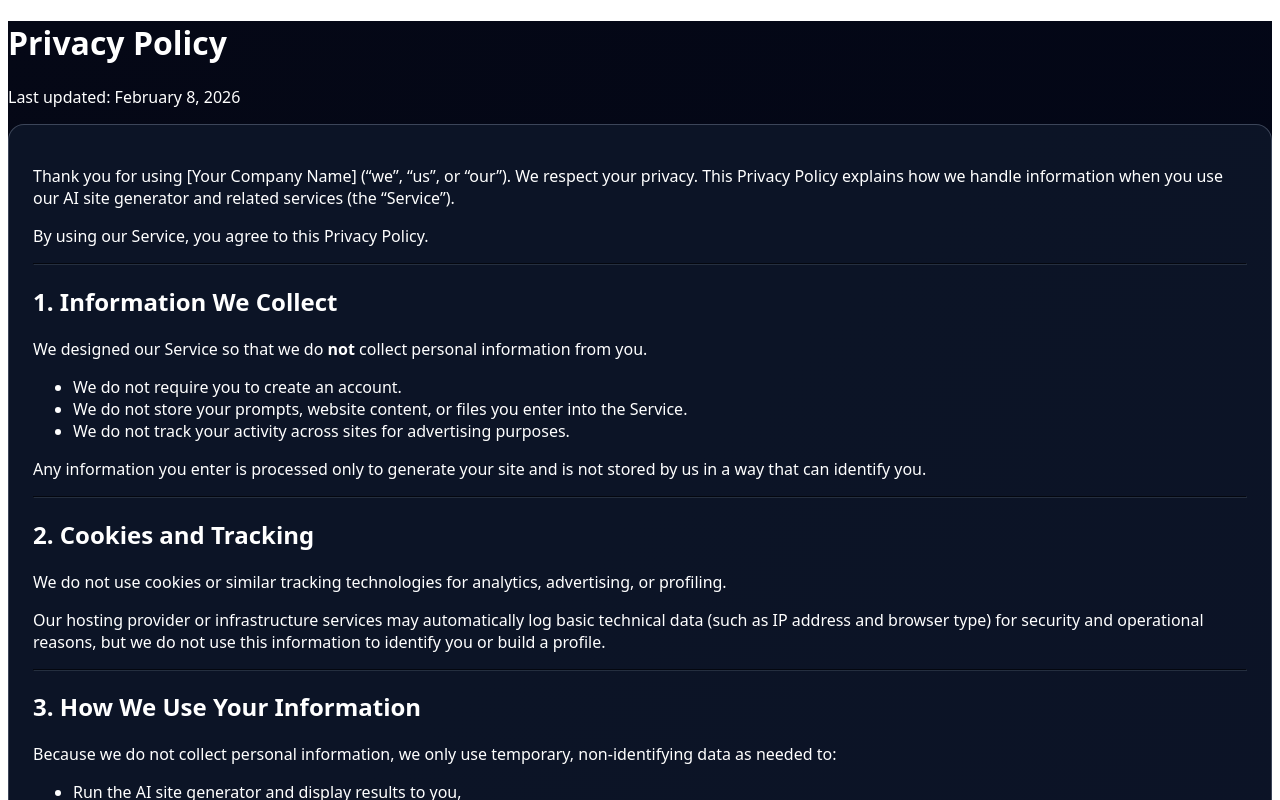
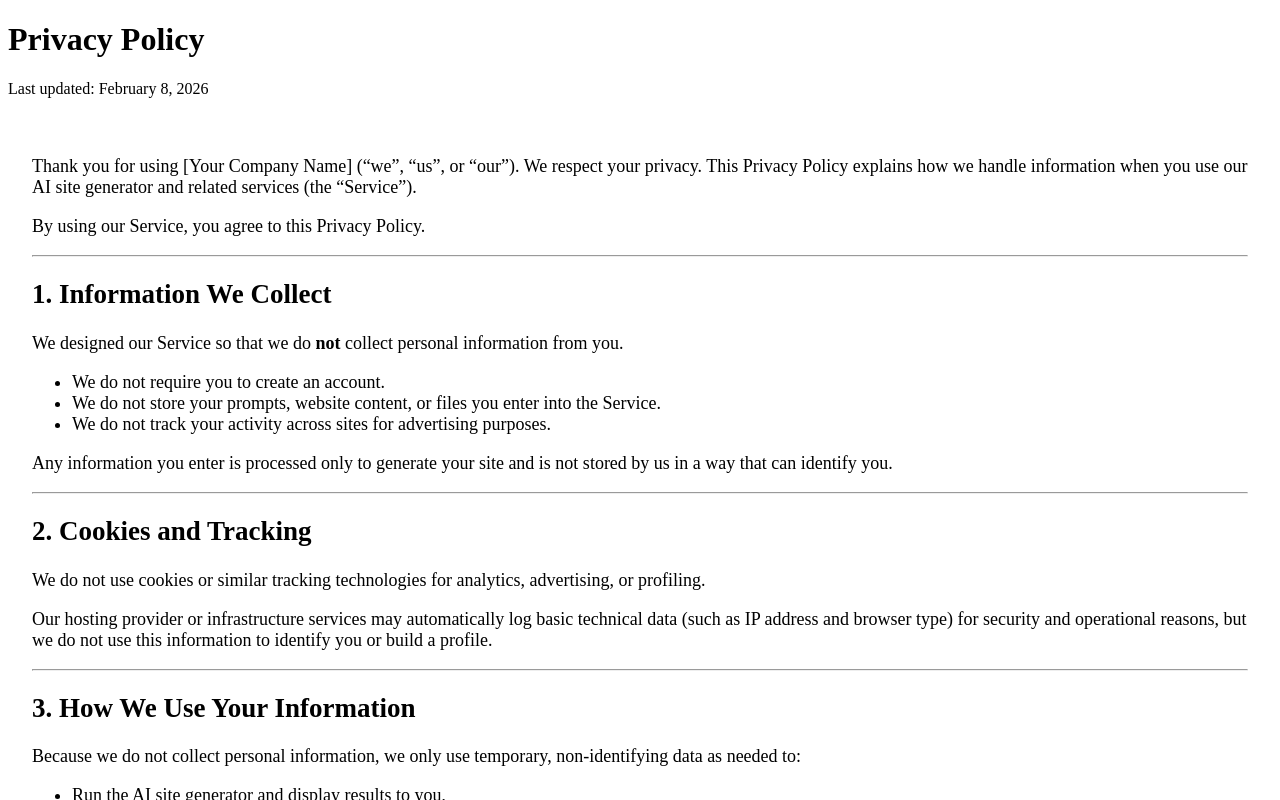
Before and after one commit to TopMyster/Forma, a React (Vite) app: page / in a window 1280 px wide. Both pictures are taken after a click on the button "Privacy Policy". Shown: the top 800 px of the page. Built offline with nearby package versions, Linux system fonts and the light colour scheme.

Commit message:
Refactor App component structure and privacy toggle

```diff
--- a/src/App.jsx
+++ b/src/App.jsx
@@ -73,55 +73,40 @@ You are an AI site generator. Follow these rules strictly:
     setResult("")
   }
 
+  // just toggles privacy vs main, no style changes
   function privacy() {
     setShowPrivacy((prev) => !prev)
   }
 
   return (
-    <div
-      style={{
-        minHeight: "100vh",
-        background: "linear-gradient(135deg, #050816, #020617)",
-        color: "white",
-        fontFamily:
-          'system-ui, -apple-system, BlinkMacSystemFont, "Segoe UI", sans-serif',
-      }}
-    >
+    <div>
       {!showPrivacy && (
         <>
-          <div id="app" className="app">
-            <main className="container">
-              <header className="header">
-                <h1 className="title">Forma</h1>
-                <p className="subtitle">
-                  Describe your site, get a production-ready HTML file.
-                </p>
-              </header>
+          <div id="logo">
+            <div id="gradient" />
+            <h1>Forma</h1>
+            <p>Describe your site, get a production-ready HTML file.</p>
+          </div>
 
-              <form className="form" onSubmit={handleGenerate}>
+          <form id="userinput" onSubmit={handleGenerate}>
             <textarea
+              id="usertext"
               name="transcript"
-                  className="input"
               placeholder="Write a short description of the site you want. Include pages, sections, and any specific styles."
             />
-                <button className="button" type="submit" disabled={isLoading}>
+            <button type="submit" disabled={isLoading}>
               {isLoading ? "Creating..." : "Generate site"}
             </button>
           </form>
 
-              <button className="secondary" type="button" onClick={privacy}>
+          <button type="button" onClick={privacy}>
             Privacy Policy
           </button>
-            </main>
-          </div>
 
-          {isLoading && (
           <div id="loading">
             <h1 id="loadtext">Creating...</h1>
           </div>
-          )}
 
-          {showResult && (
           <div id="result">
             <iframe id="preview" title="preview" srcDoc={result} />
             <div className="text">
@@ -157,29 +142,37 @@ You are an AI site generator. Follow these rules strictly:
             </a>
             <button
               style={{ position: "fixed", bottom: 5, left: 5 }}
+              type="button"
               onClick={newChat}
             >
               + Regenerate
             </button>
           </div>
-          )}
         </>
       )}
 
       {showPrivacy && (
-        <div id="privacy" className="app">
-          <main className="container">
-            <header className="header">
-              <h1 className="title">Privacy Policy</h1>
-              <p className="subtitle">Last updated: February 8, 2026</p>
-            </header>
+        <div id="privacy">
+          <div id="logo">
+            <div id="gradient" />
+            <h1>Privacy Policy</h1>
+            <p>Last updated: February 8, 2026</p>
+          </div>
 
-            <section
+          <div
+            id="userinput"
             style={{
-                backgroundColor: "rgba(15, 23, 42, 0.85)",
-                borderRadius: 16,
-                padding: "1.5rem",
-                border: "1px solid rgba(148, 163, 184, 0.35)",
+              height: "auto",
+              padding: "24px 24px 32px 24px",
+              boxSizing: "border-box",
+            }}
+          >
+            <div
+              style={{
+                width: "100%",
+                height: "100%",
+                overflowY: "auto",
+                fontSize: "18px",
               }}
             >
               <p>
@@ -191,18 +184,13 @@ You are an AI site generator. Follow these rules strictly:
 
               <p>By using our Service, you agree to this Privacy Policy.</p>
 
-              <hr
-                style={{
-                  borderColor: "rgba(55, 65, 81, 0.6)",
-                  margin: "1rem 0",
-                }}
-              />
+              <hr />
 
               <h2>1. Information We Collect</h2>
 
               <p>
-                We designed our Service so that we do{" "}
-                <strong>not</strong> collect personal information from you.
+                We designed our Service so that we do <strong>not</strong>{" "}
+                collect personal information from you.
               </p>
 
               <ul>
@@ -222,12 +210,7 @@ You are an AI site generator. Follow these rules strictly:
                 and is not stored by us in a way that can identify you.
               </p>
 
-              <hr
-                style={{
-                  borderColor: "rgba(55, 65, 81, 0.6)",
-                  margin: "1rem 0",
-                }}
-              />
+              <hr />
 
               <h2>2. Cookies and Tracking</h2>
 
@@ -243,12 +226,7 @@ You are an AI site generator. Follow these rules strictly:
                 not use this information to identify you or build a profile.
               </p>
 
-              <hr
-                style={{
-                  borderColor: "rgba(55, 65, 81, 0.6)",
-                  margin: "1rem 0",
-                }}
-              />
+              <hr />
 
               <h2>3. How We Use Your Information</h2>
 
@@ -264,12 +242,12 @@ You are an AI site generator. Follow these rules strictly:
               </ul>
 
               <p>We do not sell, rent, or trade your information.</p>
-            </section>
+            </div>
 
-            <button className="secondary" type="button" onClick={privacy}>
+            <button type="button" onClick={privacy}>
               Back
             </button>
-          </main>
+          </div>
         </div>
       )}
     </div>
```
Lines whose indentation alone changed are shown as unchanged.
